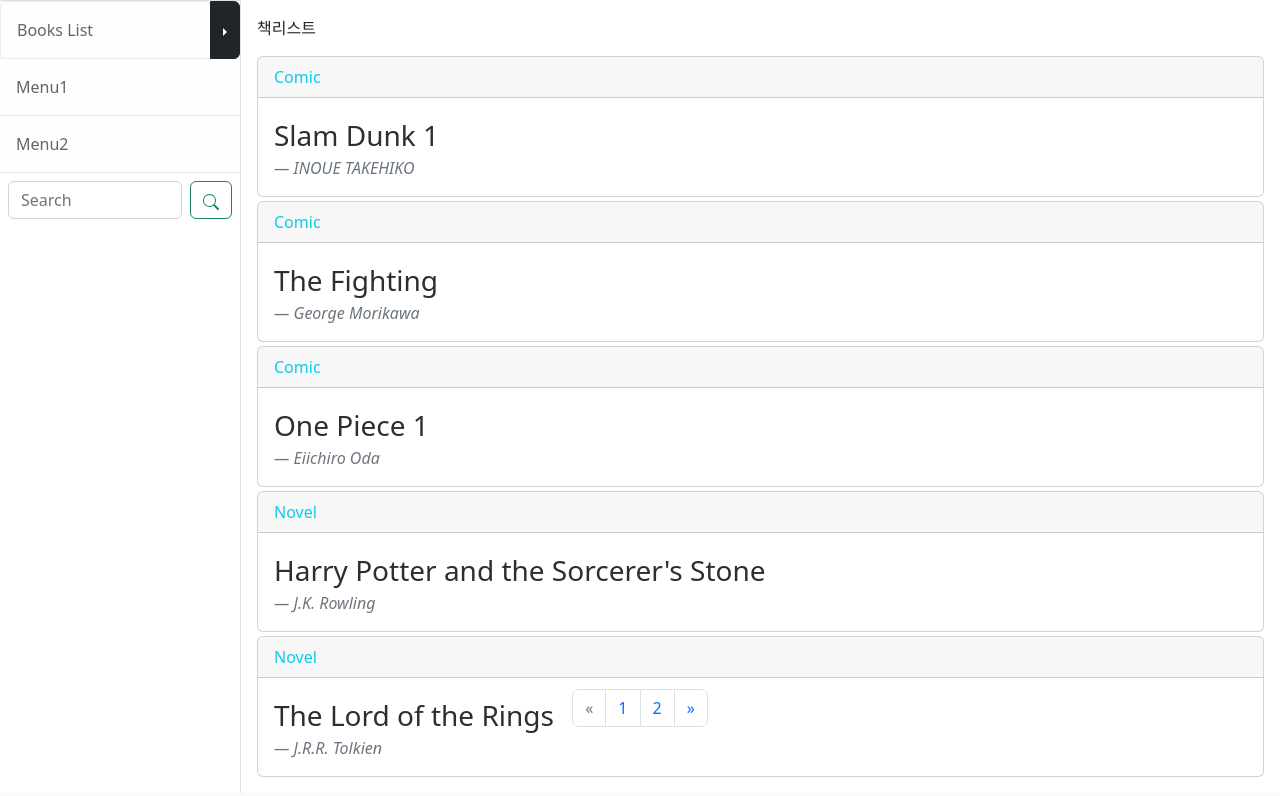
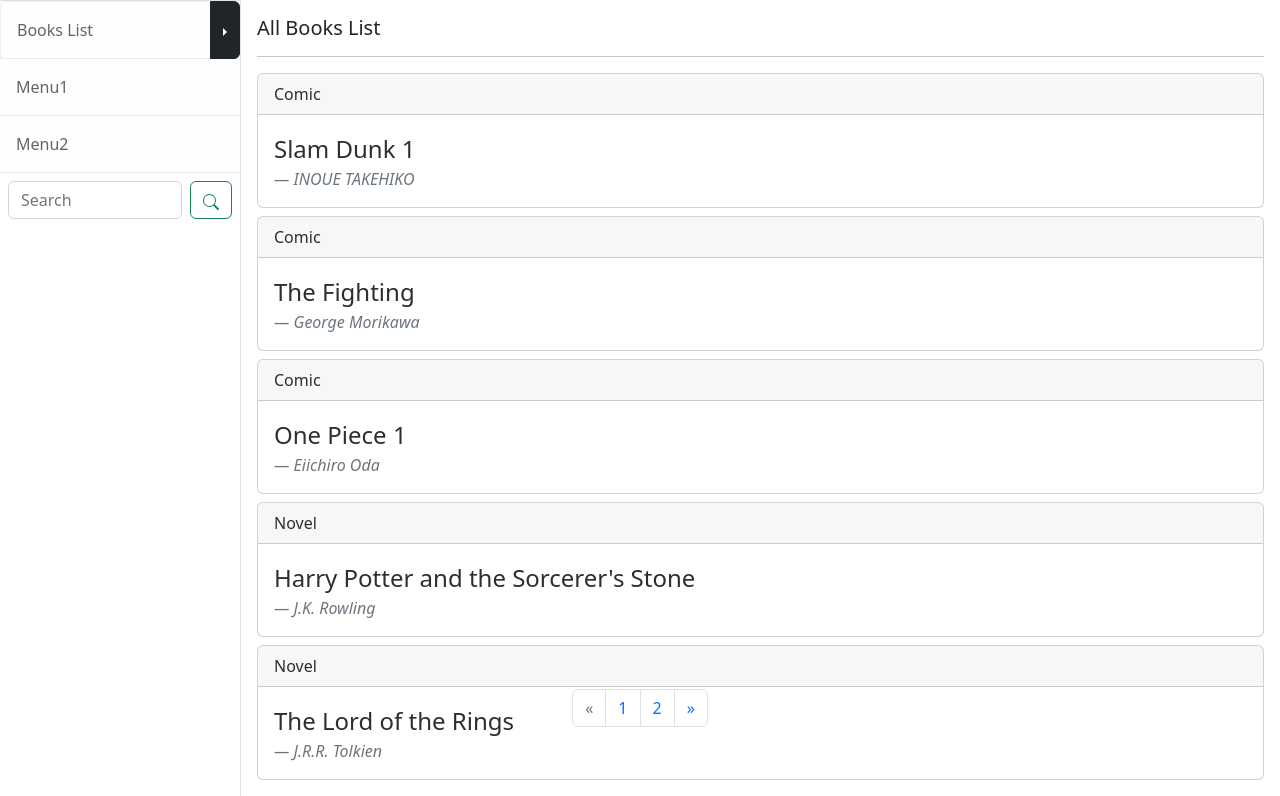
Before and after one commit to Lee816/techit_django_project_1, a Django app: page /books/list/ in a window 1280 px wide. Shown: the part 57-853 px from the top of the page. Run offline with Django 4.2, Linux system fonts and the light colour scheme; data comes from the database, SQL or seed files in the repository; some libraries are stand-ins or nearby versions.

Commit message:
전체 책 리스트와 카테고리 리스트 표시 변경

```diff
--- a/books/views.py
+++ b/books/views.py
@@ -6,7 +6,7 @@ from django.shortcuts import get_object_or_404, redirect, render
 from django.contrib.auth.mixins import LoginRequiredMixin, PermissionRequiredMixin
 from django.contrib.auth.decorators import login_required, permission_required
 
-from .models import Book, Books_rental
+from .models import Book, Books_rental, Category
 
 # Create your views here.
 
@@ -24,7 +24,8 @@ class BooksList(generic.ListView):
 
 def CategoryBooksList(request, category_id):
     books = Book.objects.filter(category=category_id)
-    return render(request, 'books/books_list.html', {'books':books})
+    category = get_object_or_404(Category, id=category_id)
+    return render(request, 'books/books_list.html', {'books':books, 'category':category})
 
 class BookDetail(generic.DetailView):
     model = Book
--- a/templates/books/books_list.html
+++ b/templates/books/books_list.html
@@ -1,15 +1,20 @@
 {% extends 'base.html' %}
 
 {% block contents %}
-    <p>책리스트</p>
+    {% if category %}
+        <h5> {{ category.name }} Books List</h5>
+    {% else %}
+        <h5>All Books List</h5>
+    {% endif %}
+    <hr>
     {% for book in books %}
-        <div class="card mt-1">
+        <div class="card mt-2">
             <div class="card-header">
-                <a class="text-decoration-none text-info " href="{% url 'books:category_books_list' book.category.id %}">{{ book.category }}</a>
+                <a class="text-decoration-none text-secondary-emphasis " href="{% url 'books:category_books_list' book.category.id %}">{{ book.category }}</a>
             </div>
             <div class="card-body">
                 <blockquote class="blockquote mb-0">
-                <p><a class='text-decoration-none fs-3 text-secondary-emphasis' href="{% url 'books:book_detail' book.id %}">{{ book.title }}</a><br></p>
+                <p><a class='text-decoration-none fs-4 text-secondary-emphasis' href="{% url 'books:book_detail' book.id %}">{{ book.title }}</a><br></p>
                 <footer class="blockquote-footer fs-6 fst-italic">{{ book.author }}</footer>
                 </blockquote>
             </div>
```
